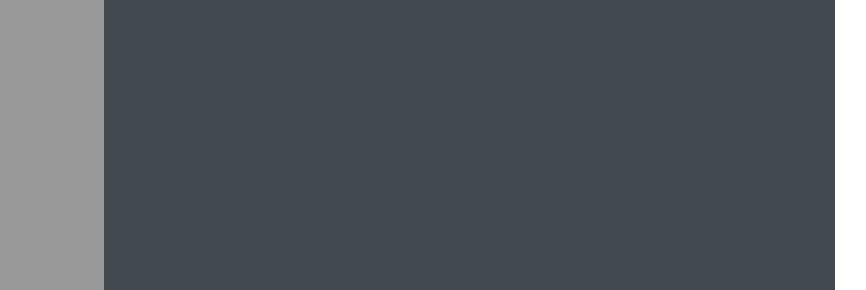
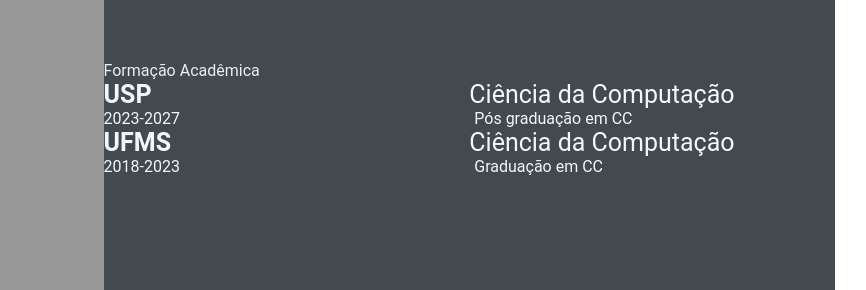
Before and after one commit to Huangnli/devweekgit.github.io, a plain HTML site: page index.html in a window 1280 px wide. Shown: the part 321-611 px from the top of the page, 317-1183 px from the left. Drawn offline with Linux system fonts and the light colour scheme.

Commit message:
add section education (#4)

```diff
--- a/index.html
+++ b/index.html
@@ -83,6 +83,27 @@
                     </div>
                 </div>
             </section>
+            <section class="education gap">
+                <div class="right-title">Formação Acadêmica</div>
+                <div class="education-contents">
+                    <div class="education-left">
+                        <p class="education-school-name">USP</p>
+                        <p class="education-time-period">2023-2027</p>
+                    </div>
+                    <div class="education-right">
+                        <p class="education-subject">Ciência da Computação</p>
+                        <p class="education-desc">Pós graduação em CC</p>
+                    </div>
+                    <div class="education-left">
+                        <p class="education-school-name">UFMS</p>
+                        <p class="education-time-period">2018-2023</p>
+                    </div>
+                    <div class="education-right">
+                        <p class="education-subject">Ciência da Computação</p>
+                        <p class="education-desc">Graduação em CC</p>
+                    </div>
+                </div>
+            </section>
         </section>
     </main>
 
```
